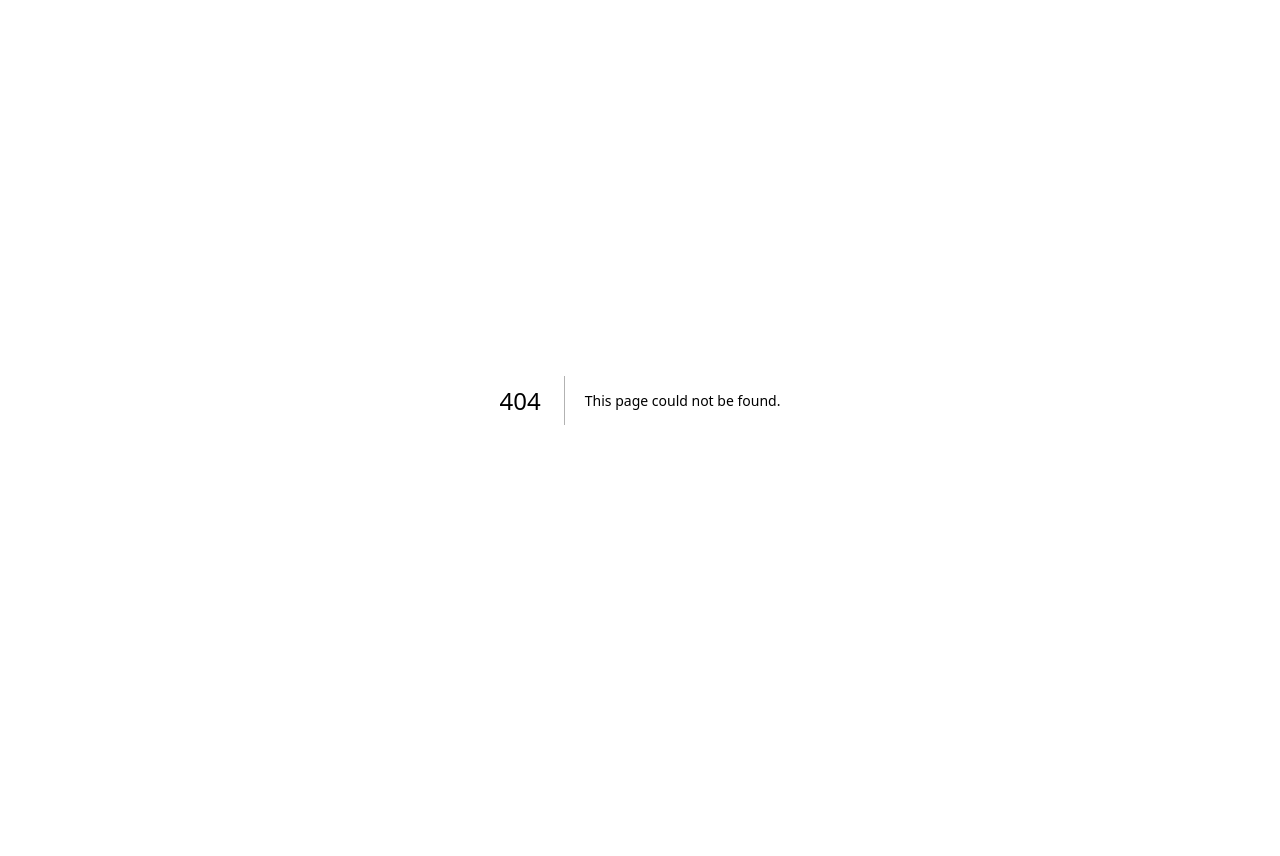
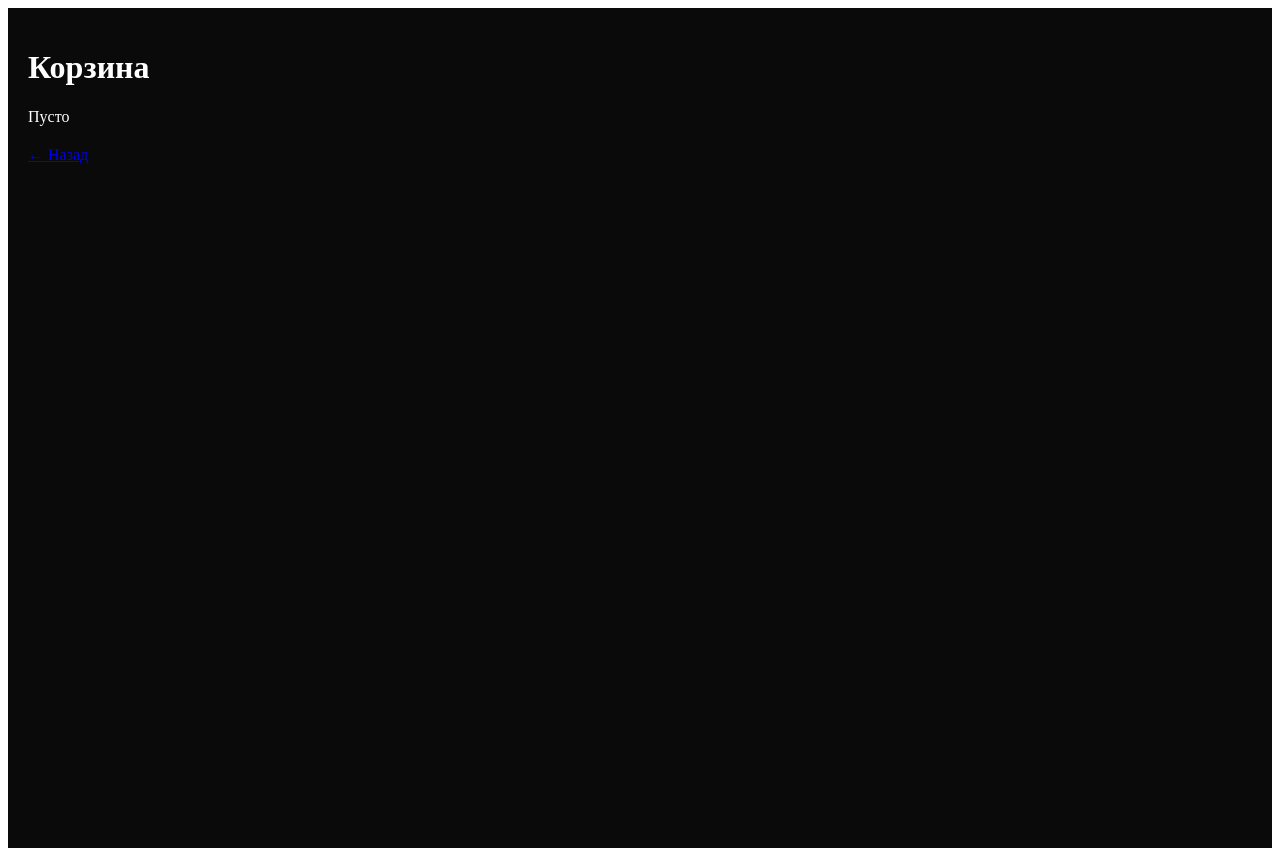
Before and after one commit to ssqwllfnn210230-sudo/sensx-store, a Next.js app: page /cart in a window 1280 px wide. Before the commit this address had no page. Before the commit the page ends 800 px from the top, so only its background shows below. Built offline with nearby package versions, Linux system fonts and the light colour scheme.

Commit message:
Implement Cart component to display items

```diff
--- /dev/null
+++ b/pages/cart.js
@@ -0,0 +1,26 @@
+import { useEffect, useState } from "react";
+
+export default function Cart() {
+  const [cart, setCart] = useState([]);
+
+  useEffect(() => {
+    const saved = JSON.parse(localStorage.getItem("cart")) || [];
+    setCart(saved);
+  }, []);
+
+  return (
+    <div style={{ background: "#0a0a0a", color: "white", minHeight: "100vh", padding: "20px" }}>
+      <h1>Корзина</h1>
+
+      {cart.length === 0 ? (
+        <p>Пусто</p>
+      ) : (
+        cart.map((item, index) => <p key={index}>{item}</p>)
+      )}
+
+      <a href="/" style={{ display: "block", marginTop: "20px" }}>
+        ← Назад
+      </a>
+    </div>
+  );
+}
```
